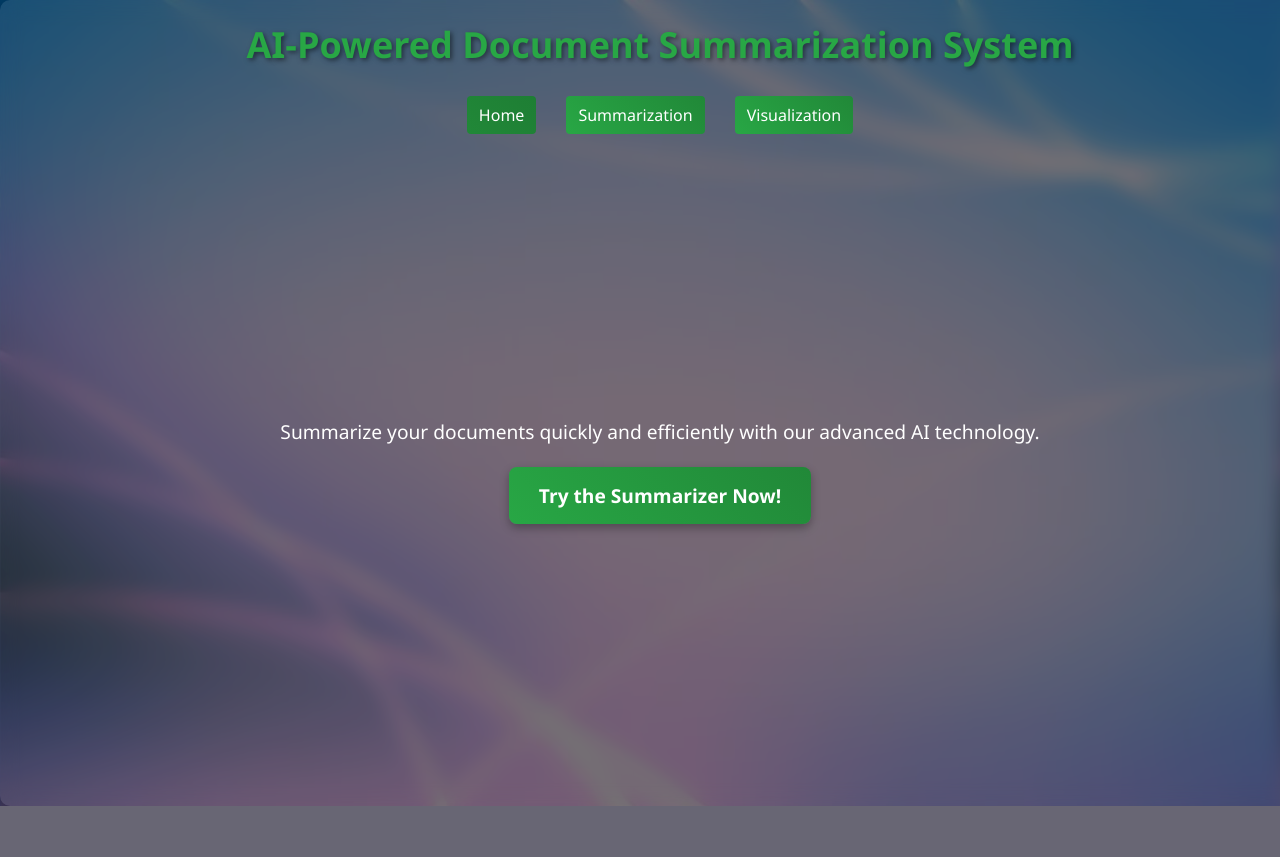
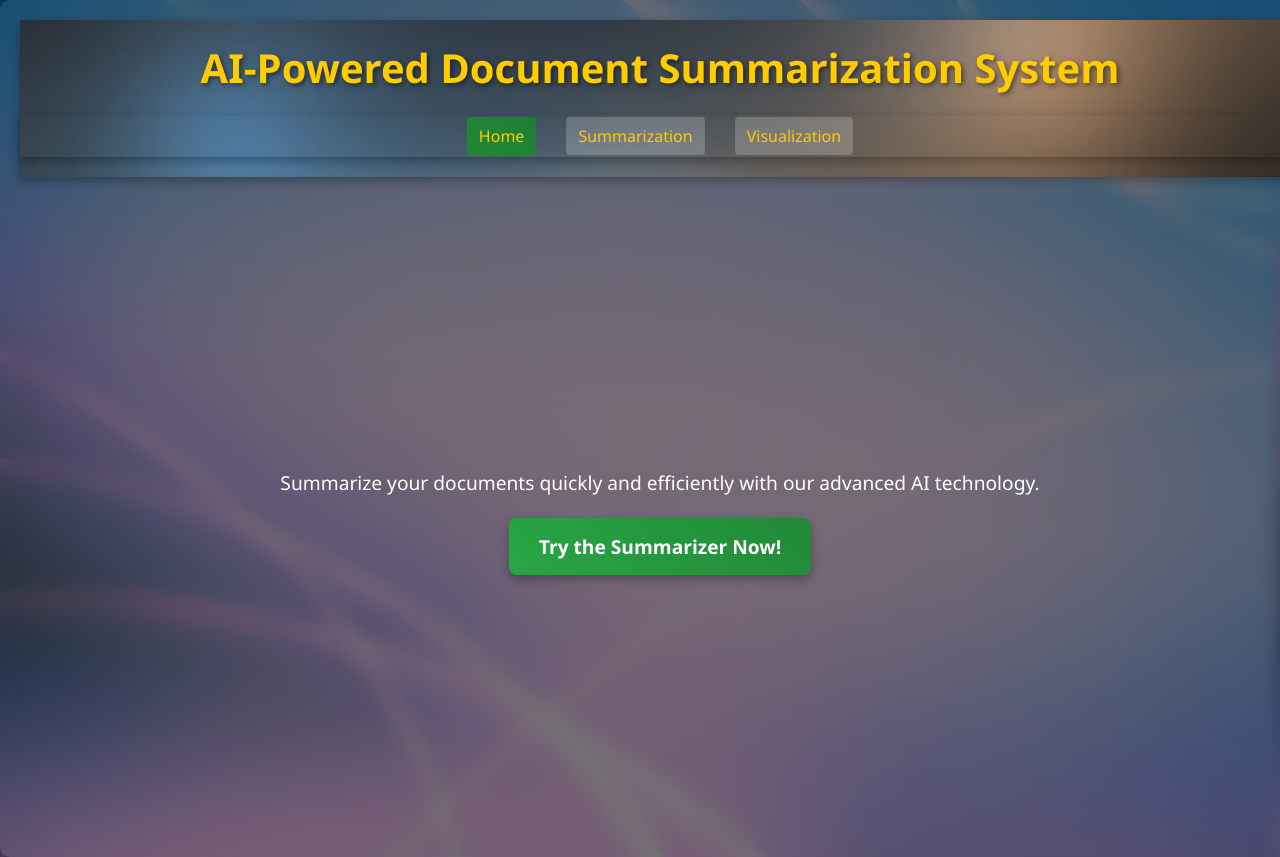
Before and after one commit to Bhushan-42/document-summerizer_v2, a Flask app: page / in a window 1280 px wide. Before the commit the page ends 806 px from the top, so only its background shows below. Run offline with Flask 3, Linux system fonts and the light colour scheme.

Commit message:
Ui updated

```diff
--- /dev/null
+++ b/static/css/newBack.css
@@ -0,0 +1,21 @@
+body {
+    margin: 0;
+    font-family: -apple-system, BlinkMacSystemFont, sans-serif;
+    overflow: auto;
+    background: linear-gradient(315deg, rgba(101, 0, 94, 1) 3%, rgba(60, 132, 206, 1) 38%, rgba(48, 238, 226, 1) 68%, rgba(255, 25, 25, 1) 98%);
+    animation: gradient 15s ease infinite;
+    background-size: 400% 400%;
+    background-attachment: fixed;
+}
+
+@keyframes gradient {
+    0% {
+        background-position: 0% 0%;
+    }
+    50% {
+        background-position: 100% 100%;
+    }
+    100% {
+        background-position: 0% 0%;
+    }
+}
--- a/static/css/style.css
+++ b/static/css/style.css
@@ -25,26 +25,36 @@
 }
 
 header {
-    padding: 10px 0; /* Reduce padding */
+    background: url('../images/back4.jpg') no-repeat center center; /* Add back4.jpg as the background */
+    background-size: cover; /* Ensure the image covers the header area */
+    padding: 20px 0; /* Adjust padding for spacing */
+    margin-bottom: 20px; /* Add spacing below the header */
+    color: #ffcc00; /* Bright yellow for the header text */
     text-align: center;
-    border-bottom: 1px solid rgba(255, 255, 255, 0.2);
-    margin-bottom: 10px; /* Reduce margin */
+    box-shadow: 0 4px 10px rgba(0, 0, 0, 0.3); /* Optional: Add a subtle shadow */
 }
 
 header h1 {
-    color: #28a745;
-    font-size: 36px;
+    font-size: 2.5em;
     margin: 0;
-    text-shadow: 2px 2px 5px rgba(0, 0, 0, 0.5); /* Text shadow for depth */
-    animation: slideIn 1s ease-in-out; /* Slide-in animation */
+    color: #ffcc00; /* Bright yellow for the header text */
+    text-shadow: 2px 2px 5px rgba(0, 0, 0, 0.5); /* Add shadow for better visibility */
+}
+
+nav {
+    background: url('../images/back4.jpg') no-repeat center center; /* Explicitly set the same background as the header */
+    background-size: cover; /* Ensure the image covers the navbar area */
+    padding: 10px 0; /* Add padding for spacing */
+    box-shadow: 0 4px 10px rgba(0, 0, 0, 0.3); /* Optional: Add a subtle shadow for separation */
 }
 
 nav ul {
-    list-style: none;
-    padding: 0;
-    margin: 15px 0 0 0;
     display: flex;
     justify-content: center;
+    list-style: none;
+    margin: 0;
+    padding: 0;
+    background: transparent; /* Ensure the ul has no background */
 }
 
 nav ul li {
@@ -52,22 +62,23 @@
 }
 
 nav ul li a {
-    color: #fff;
+    color: #ffcc00; /* Bright yellow for navbar links */
     text-decoration: none;
     padding: 8px 12px;
     border-radius: 4px;
-    background: linear-gradient(45deg, #28a745, #218838);
-    transition: transform 0.3s ease, background 0.3s ease; /* Smooth hover effects */
+    background: rgba(255, 255, 255, 0.2); /* Semi-transparent background for buttons */
+    transition: transform 0.3s ease, background 0.3s ease;
+}
+
+nav ul li a:hover {
+    background: rgba(255, 255, 255, 0.4); /* Slightly brighter background on hover */
+    transform: scale(1.1); /* Slightly enlarge on hover */
+    color: #ffffff; /* Change to white on hover for better contrast */
 }
 
 nav ul li a.active {
     background: linear-gradient(45deg, #218838, #1e7e34);
     transform: scale(1.1); /* Slightly enlarge active link */
-}
-
-nav ul li a:hover {
-    background: linear-gradient(45deg, #1e7e34, #155724);
-    transform: scale(1.1); /* Enlarge on hover */
 }
 
 main {
@@ -443,3 +454,50 @@
     padding: 0;
     color: #fff;
 }
+header {
+    background: url('../images/back4.jpg') no-repeat center center; /* Add back4.jpg as the background */
+    background-size: cover; /* Ensure the image covers the header area */
+    padding: 20px 0; /* Adjust padding for spacing */
+    margin-bottom: 0; /* Remove spacing below the header */
+    color: #fff; /* Ensure text is readable on the background */
+    box-shadow: 0 4px 10px rgba(0, 0, 0, 0.3); /* Optional: Add a subtle shadow */
+}
+
+header h1 {
+    font-size: 2.5em;
+    margin: 0;
+    color: #ffcc00; /* Bright yellow for the header text */
+    text-shadow: 2px 2px 5px rgba(0, 0, 0, 0.5); /* Add shadow for better visibility */
+}
+
+nav {
+    background: transparent; /* Remove any explicit background for the navbar */
+    padding: 10px 0; /* Add padding for spacing */
+}
+
+nav ul {
+    display: flex;
+    justify-content: center;
+    list-style: none;
+    margin: 0;
+    padding: 0;
+}
+
+nav ul li {
+    margin: 0 15px;
+}
+
+nav ul li a {
+    color: #ffcc00; /* Bright yellow for navbar links */
+    text-decoration: none;
+    padding: 8px 12px;
+    border-radius: 4px;
+    transition: transform 0.3s ease, background 0.3s ease;
+}
+
+/* Navbar hover effect remains */
+nav ul li a:hover {
+    background: rgba(255, 255, 255, 0.4); /* Slightly brighter background on hover */
+    transform: scale(1.1); /* Slightly enlarge on hover */
+    color: #ffffff; /* Change to white on hover for better contrast */
+}
--- a/templates/index.html
+++ b/templates/index.html
@@ -4,6 +4,7 @@
     <meta charset="UTF-8">
     <meta name="viewport" content="width=device-width, initial-scale=1.0">
     <title>Home - AI Document Summarization</title>
+    <link rel="stylesheet" href="{{ url_for('static', filename='css/newBack.css') }}">
     <link rel="stylesheet" href="{{ url_for('static', filename='css/style.css') }}">
 </head>
 <body>
--- a/templates/summarization.html
+++ b/templates/summarization.html
@@ -4,6 +4,7 @@
     <meta charset="UTF-8">
     <meta name="viewport" content="width=device-width, initial-scale=1.0">
     <title>Document Summarization (PDF/DOCX)</title>
+    <link rel="stylesheet" href="{{ url_for('static', filename='css/newBack.css') }}">
     <link rel="stylesheet" href="{{ url_for('static', filename='css/style.css') }}">
 
 </head>
--- a/templates/visualization.html
+++ b/templates/visualization.html
@@ -4,6 +4,7 @@
     <meta charset="UTF-8">
     <meta name="viewport" content="width=device-width, initial-scale=1.0">
     <title>Excel Data Visualization</title>
+    <link rel="stylesheet" href="{{ url_for('static', filename='css/newBack.css') }}">
     <link rel="stylesheet" href="{{ url_for('static', filename='css/style.css') }}">
     <script src='https://cdn.plot.ly/plotly-latest.min.js'></script>
     <style>
```
Also changed, not shown: static/images/back4.jpg (added).
